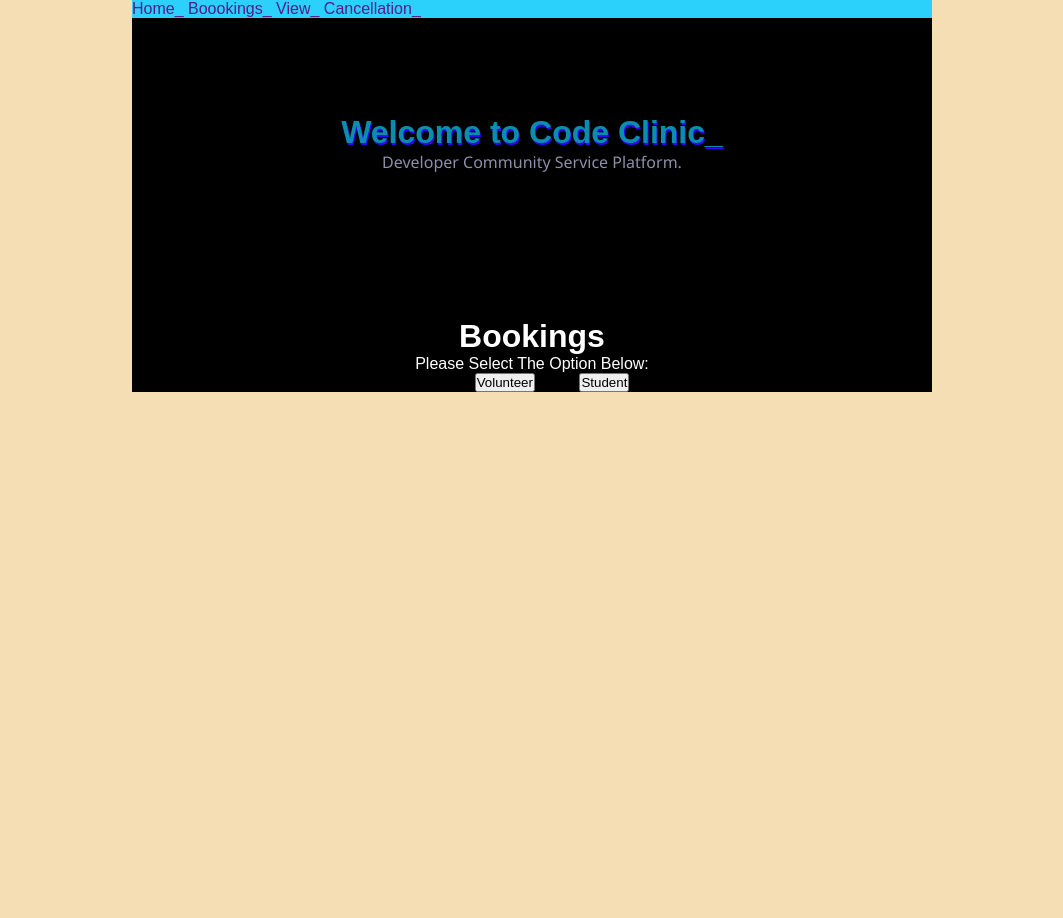
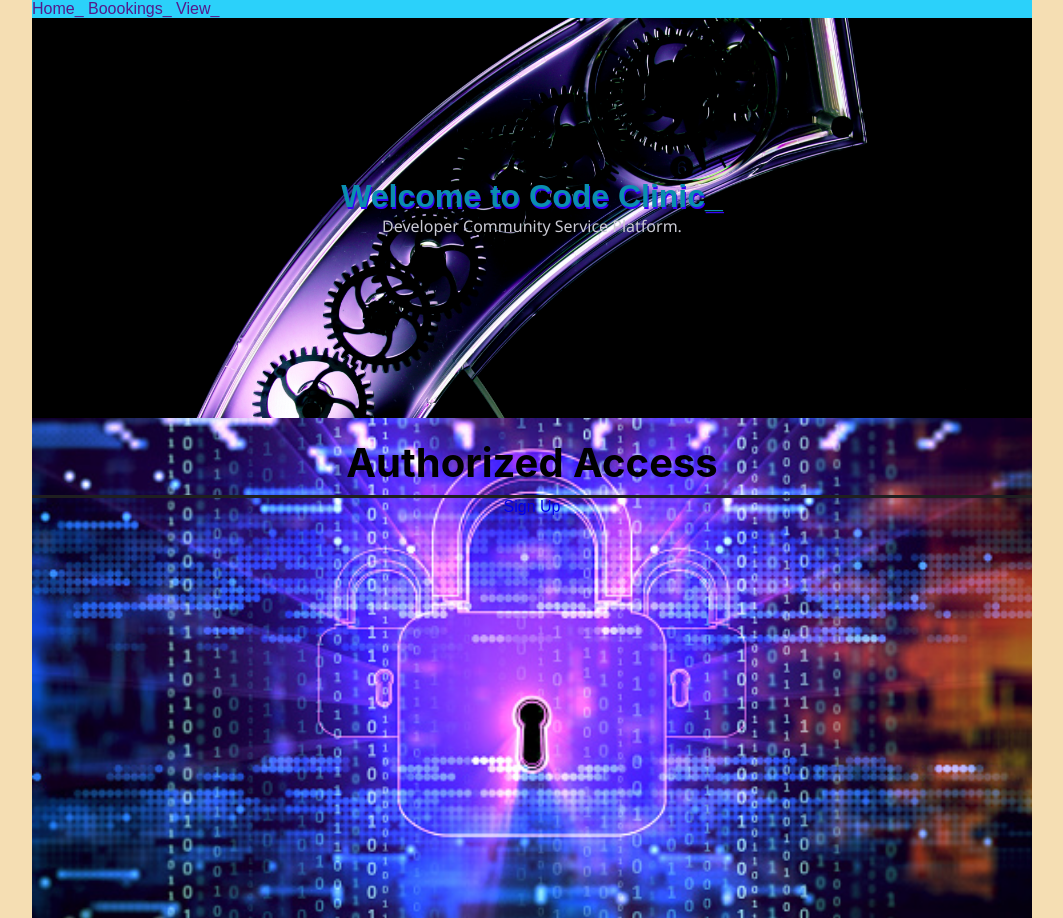
Before and after one commit to Matanga-F/Code-Clinics, a Django app: page / in a window 1280 px wide. Shown: the whole page, without its empty margins (108-1171 px from the left). Before the commit the page ends 392 px from the top, so only its background shows below. Run offline with Django 4.2, Linux system fonts and the light colour scheme.

Commit message:
updated templates and css

```diff
--- a/Templates/index.html
+++ b/Templates/index.html
@@ -15,21 +15,16 @@
                 <a href="">Home_</a>
                 <a href="">Boookings_</a>
                 <a href="">View_</a>
-                <a href="">Cancellation_</a>
+                {% comment %} <a href="">Cancellation_</a> {% endcomment %}
             </ul>
         </div>
         <div class = "section_A">
             <h1>Welcome to Code Clinic_</h1>
             <p>Developer Community Service Platform.</p>
         </div>
-        <div class="section_B">
-            <h1>Bookings</h1>
-            <p>Please Select The Option Below:</p>
-            <div id="secetion">
-                <button id = "button" href="" > Volunteer</button>
-                <button id = "button" href="" > Student</button>
-            </div>
-        </div>
+        <div  class="section_B">
+            <h1>Authorized Access</h1>
+            <a href ="{% url 'sign' %}">Sign Up</a>
 
     </main>
 </body>
--- a/my_Code_clinics/urls.py
+++ b/my_Code_clinics/urls.py
@@ -2,6 +2,8 @@ from django.urls import path
 from . import views
 
 app_name = "Code Clinics"
+
 urlpatterns = [
     path("", views.index, name = "index"),
+    path("sign/", views.sign, name="sign"),
 ]
--- a/my_Code_clinics/views.py
+++ b/my_Code_clinics/views.py
@@ -4,3 +4,6 @@ from django.shortcuts import render
 # Create your views here.
 def index(request):
     return render (request, "index.html")
+
+def sign(request):
+    return render (request, "sign_up.html")
--- a/static/styling.css
+++ b/static/styling.css
@@ -10,7 +10,7 @@ body {
 }
 
 main {
-    width: 800px;
+    width: 1000px;
     height: auto;
     margin: auto;
     background-color: black;
@@ -45,21 +45,29 @@ Head section design
 ===============================================================*/
 
 .section_A {
-    height: 300px;
+    height: 400px;
     text-align: center;
+    background-image: url("images/heading.jpg");
+    background-position: center;
+    background-repeat: no-repeat;
+    background-size: cover;
+    background-attachment: fixed;
+    opacity: 2;
+    backface-visibility: visible;
+
 }
 
 .section_A h1 {
-    padding-top: 3em;
+    padding-top: 5em;
     color: rgb(10, 142, 175);
     transition: all;
     transition-duration: 2s;
 }
 
 .section_A h1:hover {
-    color: rgb(4, 64, 192);
+    color: rgb(198, 213, 245);
     text-shadow: 1px 1px black;
-    font-family: -apple-system, BlinkMacSystemFont, 'Segoe UI', Roboto, Oxygen, Ubuntu, Cantarell, 'Open Sans', 'Helvetica Neue', sans-serif;
+    /* font-family: -apple-system, BlinkMacSystemFont, 'Segoe UI', Roboto, Oxygen, Ubuntu, Cantarell, 'Open Sans', 'Helvetica Neue', sans-serif; */
 }
 
 .section_A h1 {
@@ -67,7 +75,7 @@ Head section design
 }
 
 .section_A p {
-    color: rgb(142, 142, 168);
+    color: rgb(202, 202, 211);
     font-family: 'Segoe UI', Tahoma, Geneva, Verdana, sans-serif;
 }
 
@@ -79,8 +87,53 @@ Booking Section Design
 
 .section_B {
     text-align: center;
+    height: 500px;
+    background-image: url("images/book1.jpg");
+    background-position: center;
+    background-repeat: no-repeat;
+    background-size: cover;
+    background-attachment: fixed;
+    opacity: 2;
+    backface-visibility: visible;
+
 }
 
-#button {
-    margin-left: 3em
+.section_B h1 {
+    color: black;
+    font-size: 40px;
+    padding-top: .5em;
+    padding-bottom: 0.2em;
+    font-family: -apple-system, BlinkMacSystemFont, 'Segoe UI', Roboto, Oxygen, Ubuntu, Cantarell, 'Open Sans', 'Helvetica Neue', sans-serif;
+
 }
+
+.section_B h1{
+    margin:auto;
+    border-bottom: 3px solid rgb(31, 31, 32);
+
+}
+.section_B p {
+    font-size: 20px;
+    text-align: center;
+    text-transform: capitalize;
+    line-height: normal;
+    font-weight: 200;
+}
+
+
+button {
+    padding-top:0.3em;
+    background-color: blue;
+    padding: 0.2em;
+    font-size: 20px;
+    font-family: 'Trebuchet MS', 'Lucida Sans Unicode', 'Lucida Grande', 'Lucida Sans', Arial, sans-serif;
+}
+
+#sign_up {
+    position: absolute;
+    margin-left: -10em;
+}
+#login {
+    position:absolute;
+    margin-left: 10em;
+}
```
Also changed, not shown: Templates/sign_up.html (added, +20 -0 lines), Templates/sorce.html (deleted), static/images/book.jpg (added), static/images/book1.jpg (added), static/images/headiging.jpg (added), static/images/heading.jpg (added).
